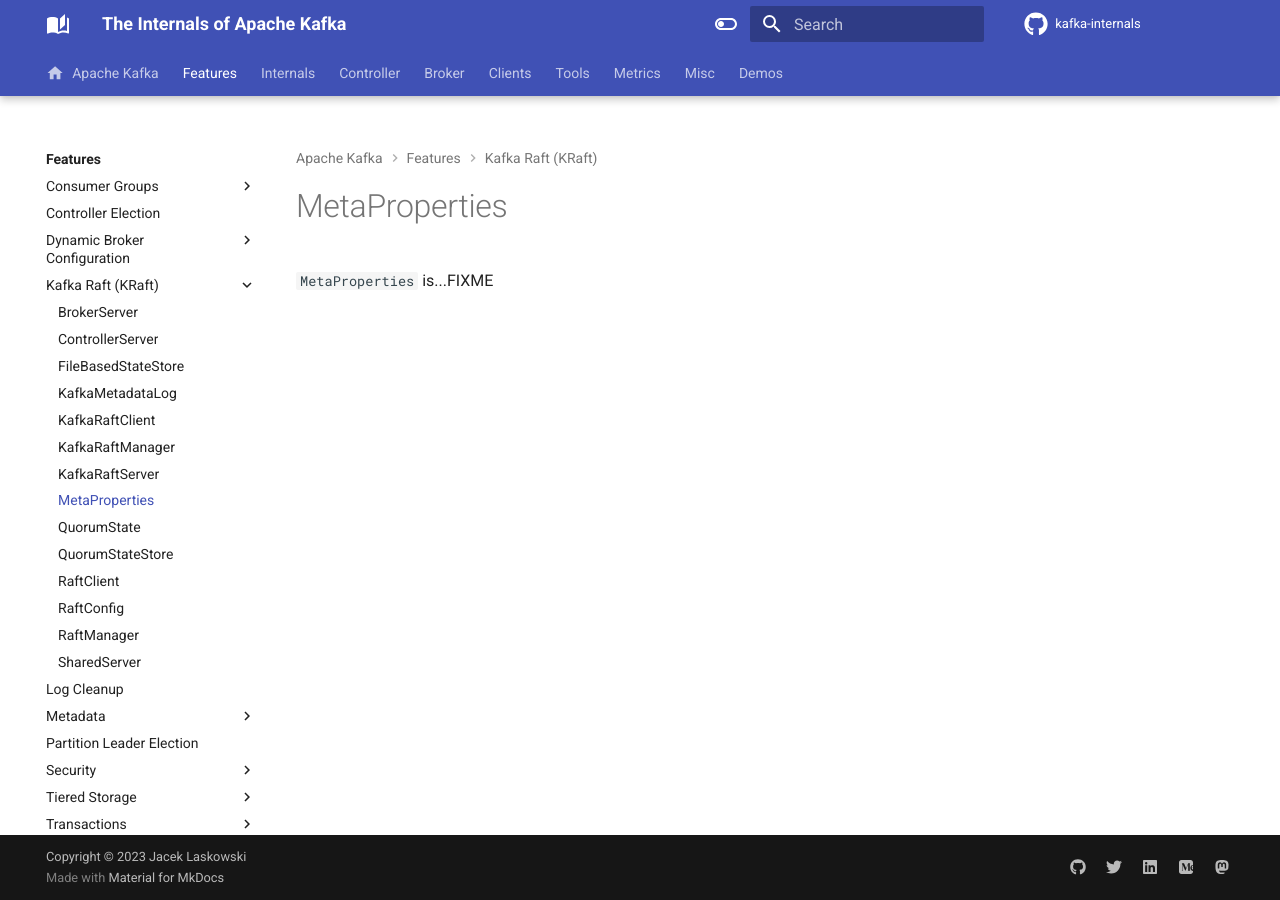
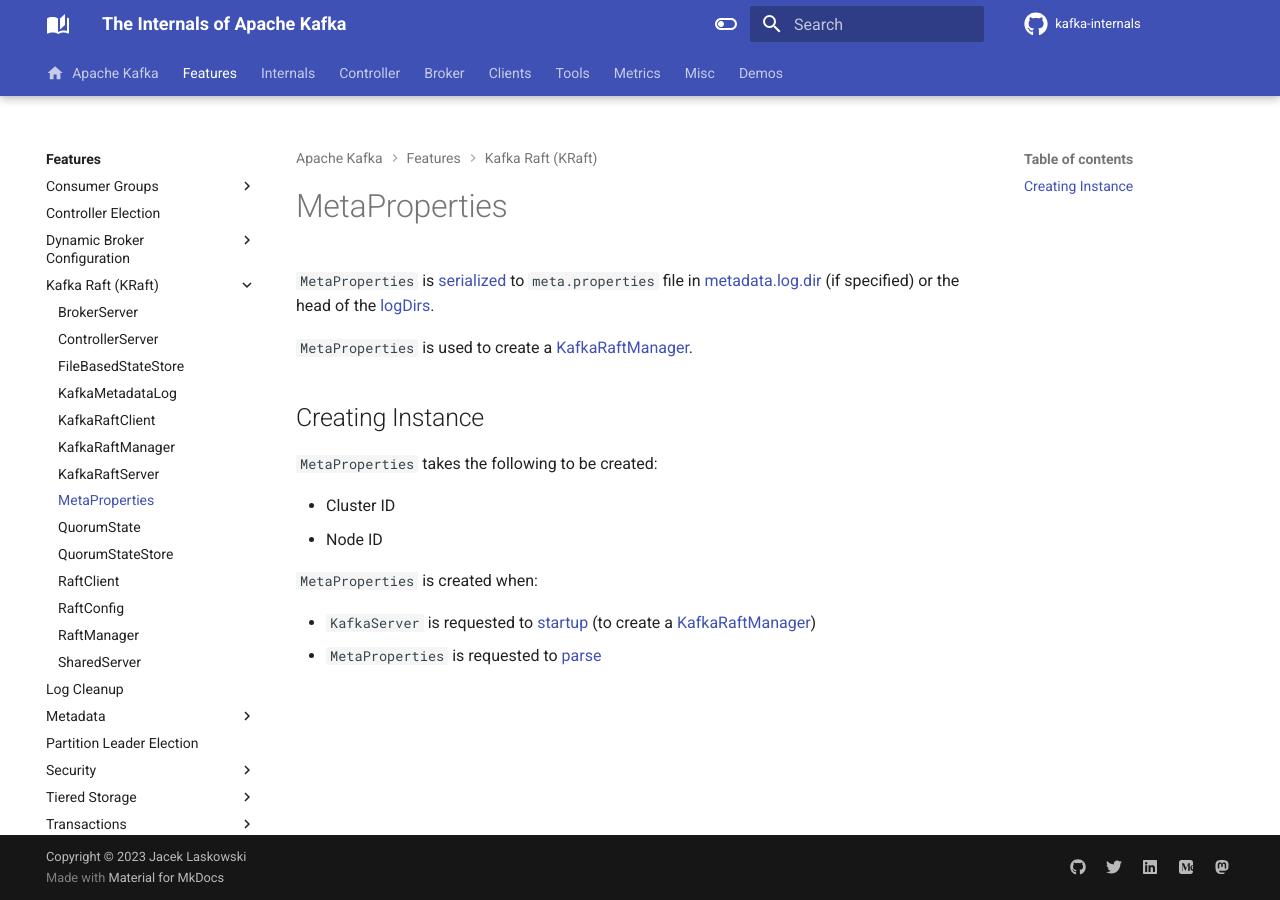
Before and after one commit to japila-books/kafka-internals, an MkDocs documentation site: the page built from docs/kraft/MetaProperties.md, in a window 1280 px wide. Built offline with MkDocs 1.6.1 and Material for MkDocs 9.7.7, drawn with Linux system fonts in a browser that asks for light colours; comment, search, counter and statistics services are not loaded.

Commit message:
[KRaft] MetaProperties

```diff
--- a/docs/kraft/MetaProperties.md
+++ b/docs/kraft/MetaProperties.md
@@ -1,3 +1,17 @@
 # MetaProperties
 
-`MetaProperties` is...FIXME
+`MetaProperties` is [serialized](#toProperties) to `meta.properties` file in [metadata.log.dir](../KafkaConfig.md#metadata.log.dir) (if specified) or the head of the [logDirs](../KafkaConfig.md#logDirs).
+
+`MetaProperties` is used to create a [KafkaRaftManager](KafkaRaftManager.md#metaProperties).
+
+## Creating Instance
+
+`MetaProperties` takes the following to be created:
+
+* <span id="clusterId"> Cluster ID
+* <span id="nodeId"> Node ID
+
+`MetaProperties` is created when:
+
+* `KafkaServer` is requested to [startup](../broker/KafkaServer.md#startup) (to create a [KafkaRaftManager](KafkaRaftManager.md#metaProperties))
+* `MetaProperties` is requested to [parse](#parse)
```
Also changed, not shown: docs/kraft/KafkaRaftManager.md (+1 -1 lines).
